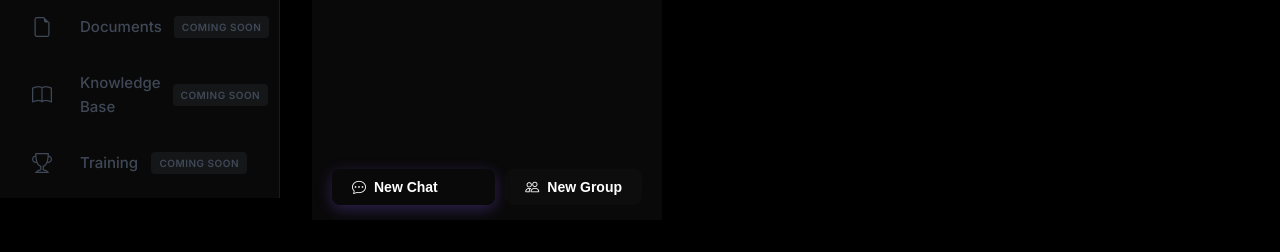
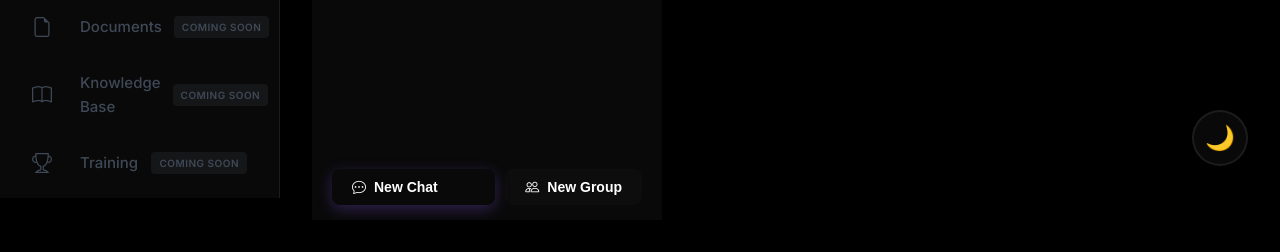
Before and after one commit to Achujozef/bthinkx, a Django app: page /chat/ in a window 1280 px wide. Shown: the part 602-854 px from the top of the page. Run offline with Django 5.2, Linux system fonts and the light colour scheme; the visitor is signed in with stand-in values (Sample User, id 1); data that the repository does not hold is empty.

Commit message:
theme toggel changed

```diff
--- a/dev/templates/base.html
+++ b/dev/templates/base.html
@@ -19,9 +19,9 @@
 </head>
 <body data-theme="dark">
     <!-- Theme Toggle Button -->
-    {% comment %} <button class="theme-toggle" id="themeToggle" aria-label="Toggle theme">
+    <button class="theme-toggle" id="themeToggle" aria-label="Toggle theme">
         <span class="theme-toggle-icon">🌙</span>
-    </button> {% endcomment %}
+    </button>
 
     <!-- Top Navigation Bar -->
     <nav class="top-nav">
```
